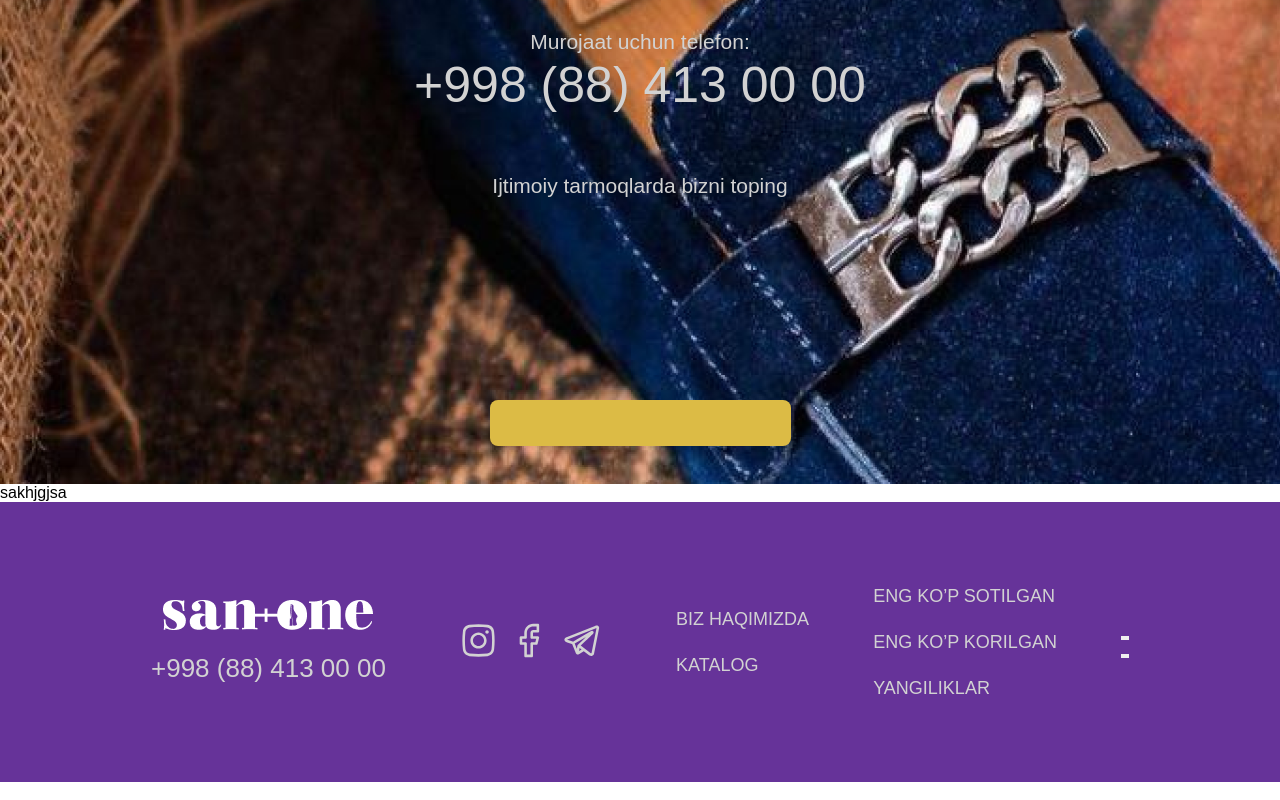
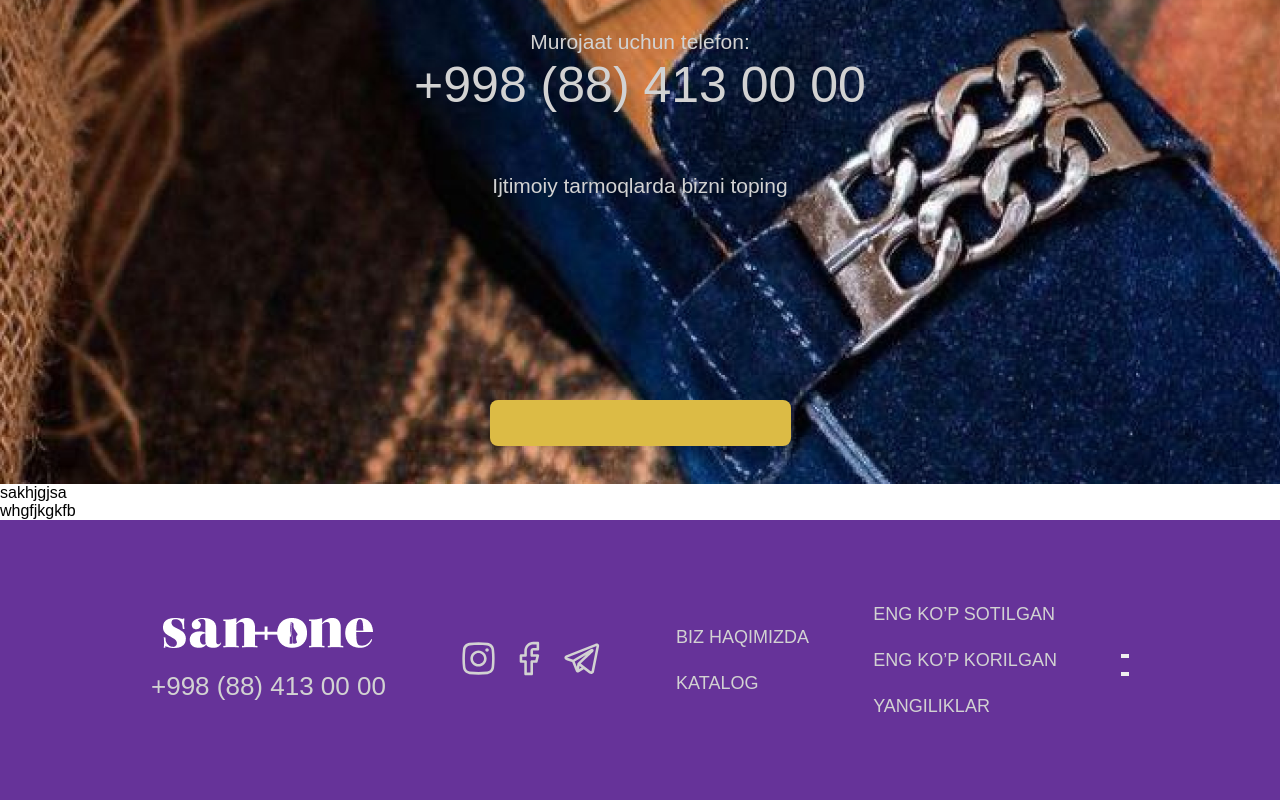
Before and after one commit to hasanboy2008/Progect-SAN-ONE, a React (Create React App) app: page / in a window 1280 px wide. Shown: the part 3679-4479 px from the top of the page. Built offline with nearby package versions, Linux system fonts and the light colour scheme; no server answers.

Commit message:
yana qoshildi

```diff
--- a/src/pages/Home/Home.js
+++ b/src/pages/Home/Home.js
@@ -313,6 +313,7 @@ export function Home() {
         </div>
       </div>
       <p>sakhjgjsa</p>
+      <p>whgfjkgkfb</p>
     </div>
   );
 }
```
